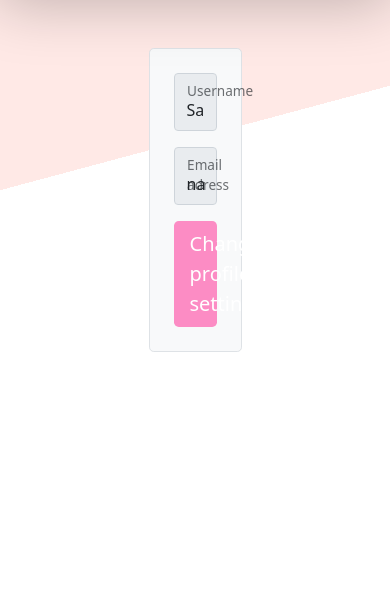
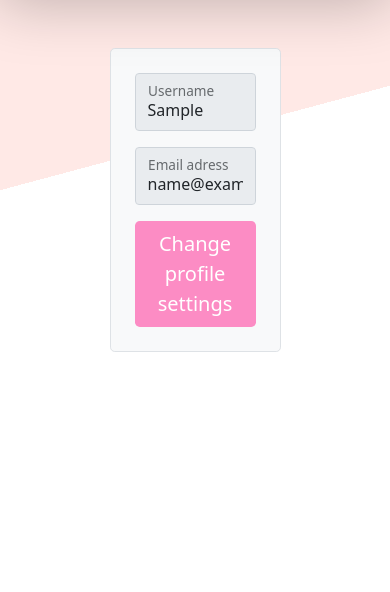
Before and after one commit to jonfra165/Thankyou, a Flask app: page /profile in a window 390 px wide. Shown: the part 76-668 px from the top of the page. Run offline with Flask 2, Linux system fonts and the light colour scheme; the visitor is signed in with stand-in values (Sample User, id 1); data comes from the database, SQL or seed files in the repository.

Commit message:
Made form in profile responsive
Done in CSS

```diff
--- a/ThankYou_Kod/ThankYou/website/static/styles/style.css
+++ b/ThankYou_Kod/ThankYou/website/static/styles/style.css
@@ -107,3 +107,15 @@ body {
   background-color: #ff5cad;
   border: #ced4da;
 }
+
+@media screen and (max-width: 1200px) {
+  .changeprofile {
+    width: 35%;
+  }
+}
+
+@media screen and (max-width: 1030px) {
+  .changeprofile {
+    width: 50%;
+  }
+}
```
